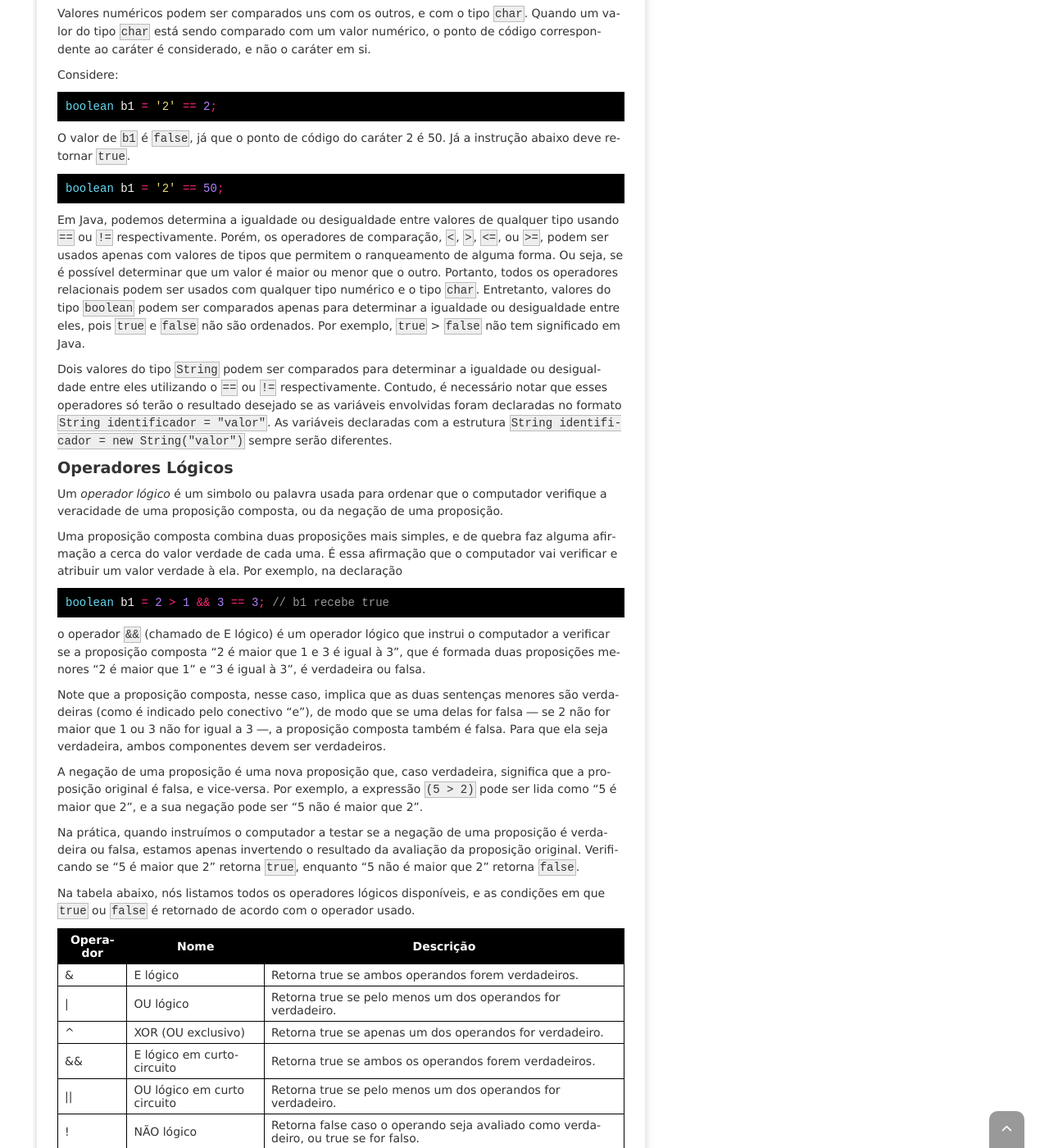
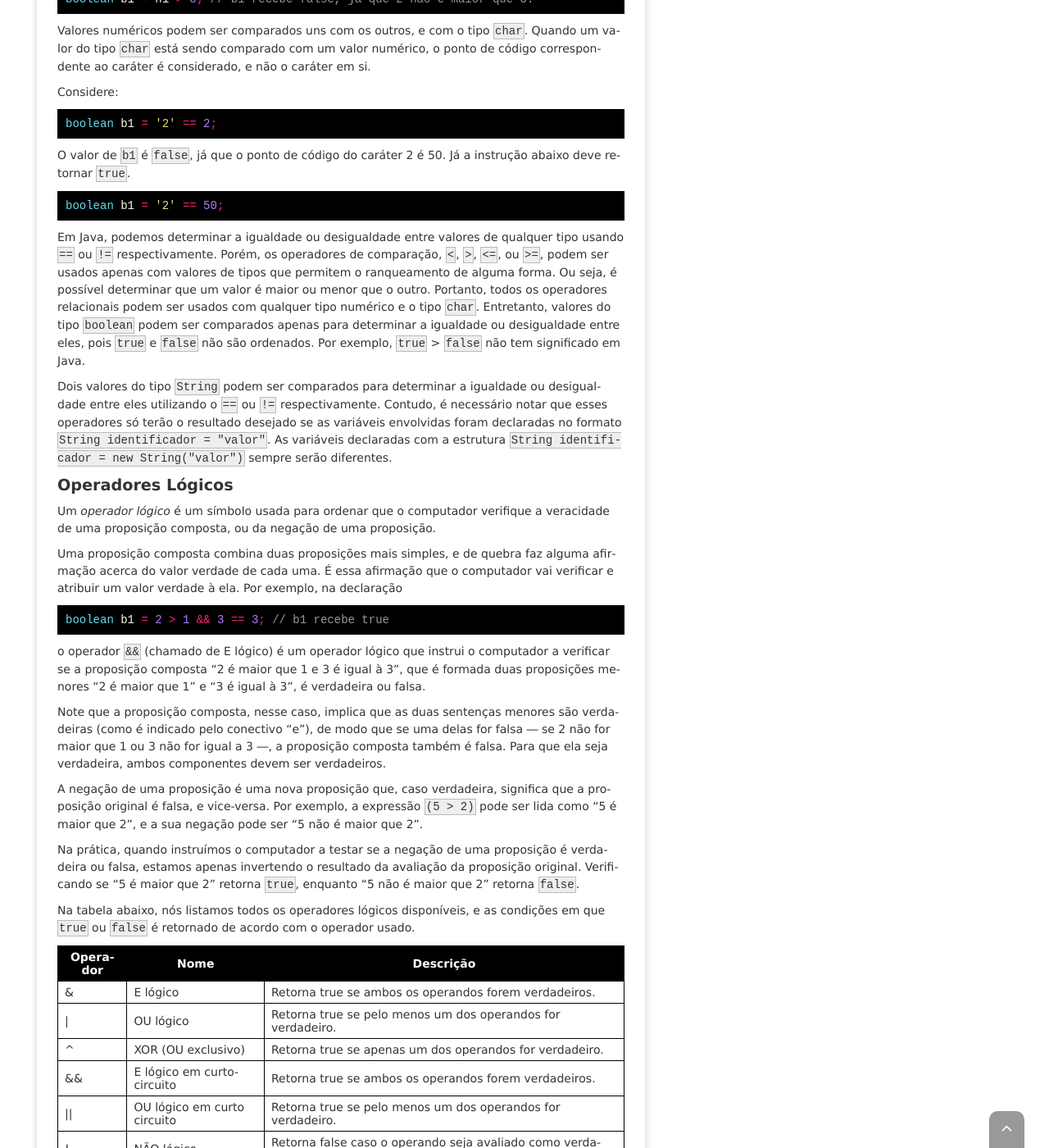
Before and after one commit to Quas1Dev/QuasiDev, a Jekyll site: the page built from _posts/2021-12-30-java-operators-ptbr.md, in a window 1280 px wide and 1400 px high, scrolled down 3612 px. Shown: the whole window at 82% size. Built offline with Jekyll 4.4.1, drawn with Linux system fonts in a browser that asks for light colours; nearby versions of some CDN libraries; comment, search, counter and statistics services are not loaded; some of the changed text lies outside the part shown.

Commit message:
Fixed typo.

````diff
--- a/_posts/2021-12-30-java-operators-ptbr.md
+++ b/_posts/2021-12-30-java-operators-ptbr.md
@@ -262,15 +262,15 @@
 boolean b1 = '2' == 50;
 {% endhighlight %}
 
-Em Java, podemos determina a igualdade ou desigualdade entre valores de qualquer tipo usando ```==``` ou ```!=``` respectivamente. Porém, os operadores de comparação, ```<```, ```>```, ```<=```, ou ```>=```, podem ser usados apenas com valores de tipos que permitem o ranqueamento de alguma forma. Ou seja, se é possível determinar que um valor é maior ou menor que o outro. Portanto, todos os operadores relacionais podem ser usados com qualquer tipo numérico e o tipo ```char```. Entretanto, valores do tipo ```boolean``` podem ser comparados apenas para determinar a igualdade ou desigualdade entre eles, pois ```true``` e ```false``` não são ordenados. Por exemplo, ```true``` > ```false``` não tem significado em Java.
+Em Java, podemos determinar a igualdade ou desigualdade entre valores de qualquer tipo usando ```==``` ou ```!=``` respectivamente. Porém, os operadores de comparação, ```<```, ```>```, ```<=```, ou ```>=```, podem ser usados apenas com valores de tipos que permitem o ranqueamento de alguma forma. Ou seja, é possível determinar que um valor é maior ou menor que o outro. Portanto, todos os operadores relacionais podem ser usados com qualquer tipo numérico e o tipo ```char```. Entretanto, valores do tipo ```boolean``` podem ser comparados apenas para determinar a igualdade ou desigualdade entre eles, pois ```true``` e ```false``` não são ordenados. Por exemplo, ```true``` > ```false``` não tem significado em Java.
 
 Dois valores do tipo ```String``` podem ser comparados para determinar a igualdade ou desigualdade entre eles utilizando o ```==``` ou ```!=``` respectivamente. Contudo, é necessário notar que esses operadores só terão o resultado desejado se as variáveis envolvidas foram declaradas no formato ```String identificador = "valor"```. As variáveis declaradas com a estrutura ```String identificador = new String("valor")``` sempre serão diferentes.
 
 ## Operadores Lógicos
 
-Um <dfn>operador lógico</dfn> é um simbolo ou palavra usada para ordenar que o computador verifique a veracidade de uma proposição composta, ou da negação de uma proposição.
+Um <dfn>operador lógico</dfn> é um símbolo usada para ordenar que o computador verifique a veracidade de uma proposição composta, ou da negação de uma proposição.
 
-Uma proposição composta combina duas proposições mais simples, e de quebra faz alguma afirmação a cerca do valor verdade de cada uma. É essa afirmação que o computador vai verificar e atribuir um valor verdade à ela. Por exemplo, na declaração
+Uma proposição composta combina duas proposições mais simples, e de quebra faz alguma afirmação acerca do valor verdade de cada uma. É essa afirmação que o computador vai verificar e atribuir um valor verdade à ela. Por exemplo, na declaração
 
 {% highlight java %}
 boolean b1 = 2 > 1 && 3 == 3; // b1 recebe true
@@ -299,7 +299,7 @@
   <tr>
     <td>&amp;</td>
     <td>E lógico</td>
-    <td>Retorna true se ambos operandos forem verdadeiros.</td>
+    <td>Retorna true se ambos os operandos forem verdadeiros.</td>
   </tr>
   <tr>
     <td>|</td>
@@ -680,7 +680,7 @@
 n1 += 5;
 {% endhighlight %}
 
-O operador += atribui à n1 o valor de n1 + 5. Mais que isso, o resultado já convertido para o tipo adequado para evitar qualquer erro. Um outro exemplo, dessa vez usando uma abreviação para subtração, temos que
+O operador += atribui à n1 o valor de n1 + 5. Mais que isso, o resultado já é convertido para o tipo adequado para evitar qualquer erro. Um outro exemplo, dessa vez usando uma abreviação para subtração, temos que
 
 {% highlight java %}
 char c1 = 'b';
@@ -889,7 +889,7 @@
 int n1 = (2 + 3) * 5; // n1 recebe 25
 {% endhighlight %}
 
-Quando operadores com a mesma precedência aparecem na mesma expressão, as regras de associatividade entram em cena. Todos os operadores binários são lidos da esquerda para direita, com exceção dos operadores de atribuição, que são lidos da direita para esquerda. Dessa forma, na linha de código:
+Quando operadores com a mesma precedência aparecem na mesma expressão, as regras de associatividade entram em cena. Todos os operadores binários são lidos da esquerda para direita, com exceção dos operadores de atribuição, que são lidos da direita para a esquerda. Dessa forma, na linha de código:
 
 {% highlight java %}
 int n1 = 2 + 3 - 5; // n1 recebe 0
````
Also changed, not shown: other parts of _posts/2021-12-30-java-operators-ptbr.md (+6 -6 lines).
